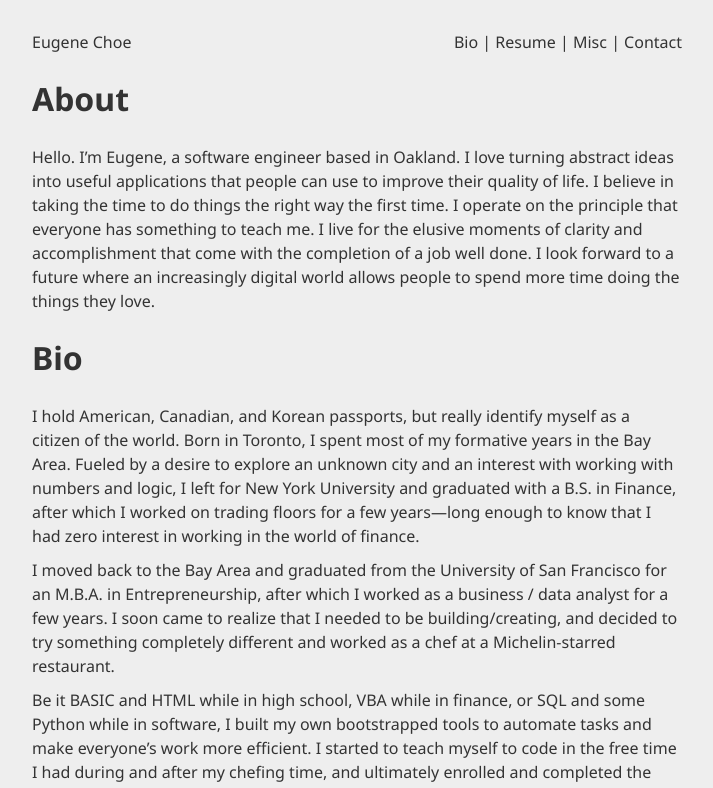
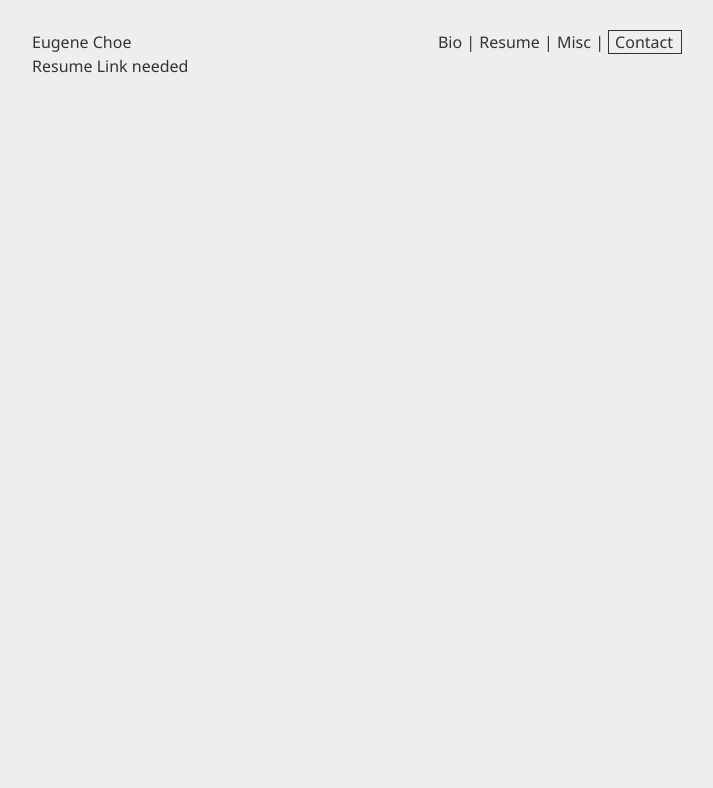
Before and after one commit to kurumai/choe.io, a plain HTML site: page index.html in a window 1280 px wide. Both pictures are taken after a click on the link "Resume". Shown: the top 788 px of the page, without its empty margins (283-996 px from the left). Drawn offline with nearby package versions, Linux system fonts and the light colour scheme.

Commit message:
Tab switching now functional Added additional sections and placeholder text Minor text editing Add css

```diff
--- a/index.html
+++ b/index.html
@@ -10,39 +10,45 @@
 	<div class="nav">
 		<div class="name">Eugene Choe</div>
 		<div class="links">
-		<a href="#" class="nav-item">Bio</a> |
-		<a href="#" class="nav-item">Resume</a> |
-		<a href="#" class="nav-item">Misc</a> |
-		<a href="#" class="nav-item">Contact</a>
+			<a href="#" onclick="ActiveTab('.bio')">Bio</a> |
+			<a href="#" onclick="ActiveTab('.resume')">Resume</a> |
+			<a href="#" onclick="ActiveTab('.misc')">Misc</a> |
+			<a href="#" id="contact" onclick="ActiveTab('.contact')">Contact</a>
 		</div>
 	</div>
-
-<div class="about">
+	<div class="display-text">
+		<div class="block-text about active">
 			<h1>About</h1>
 			Hello.
 
 			I’m Eugene, a software engineer based in Oakland. I love turning abstract ideas into useful applications that people can use to improve their quality of life. I believe in taking the time to do things the right way the first time. I operate on the principle that everyone has something to teach me. I live for the elusive moments of clarity and accomplishment that come with the completion of a job well done. I look forward to a future where an increasingly digital world allows people to spend more time doing the things they love.
 		</div>
 
-<div class="bio">
+		<div class="block-text bio">
 			<h1>Bio</h1>
 			<p>
-I hold American, Canadian, and Korean passports, but really identify myself as a citizen of the world. Born in Toronto, I spent most of my formative years in the Bay Area. Fueled by a desire to explore an unknown city and an interest with working with numbers and logic, I left for New York University and graduated with a B.S. in Finance, after which I worked on trading floors for a few years—long enough to know that I had zero interest in working in the world of finance.
+			I hold American, Canadian, and Korean passports, but really identify myself as a citizen of the world. Born in Toronto, I spent most of my formative years in the Bay Area. Fueled by a desire to explore an unknown city and an interest with working in a quantitative field, I left for New York University and graduated with a B.S. in Finance, after which I worked on trading floors for a few years—-long enough to know that I had zero interest in working in the world of finance.
 			</p>
 			<p>
-I moved back to the Bay Area and graduated from the University of San Francisco for an M.B.A. in Entrepreneurship, after which I worked as a business / data analyst for a few years. I soon came to realize that I needed to be building/creating, and decided to try something completely different and worked as a chef at a Michelin-starred restaurant.
+			I spent some time as a data analyst until I was laid off, and the combination of feeling like I was at a transitional point in life and the desire to have a career experiment which I found to be a great time to explore a serious hobby of mine and worked my way onto the line at a Michelin-starred restaurant.
 			</p>
 			<p>
-Be it BASIC and HTML while in high school, VBA while in finance, or SQL and some Python while in software, I built my own bootstrapped tools to automate tasks and make everyone’s work more efficient. I started to teach myself to code in the free time I had during and after my chefing time, and ultimately enrolled and completed the advanced immersive program at Hack Reactor. Along the way, I’ve discovered a passion for building applications that I’m unable to shake even if I wanted to.
+			Passion is great, but the desire for intellectual stimulation was too great for me to ignore.
 			</p>
 			<p>
-Constant to my life over the years has been the desire to create mental or physical discomfort in my life as a way of strengthening myself for the challenges that inevitably lie ahead. If I’m not being challenged, then I know that I’m not growing. Bottom line: I love what I do and will do whatever it takes to further my career.
+			Be it BASIC and HTML while in high school, VBA while in finance, or SQL and some Python while in software, I built my own bootstrapped tools to automate tasks and make everyone’s work more efficient. I started to teach myself to code in the free time I had during and after my chefing time, and ultimately enrolled in and completed the immersive program at Hack Reactor. Along the way, I’ve discovered a passion for building applications that I’m unable to shake even if I wanted to.
+			</p>
+			<p>
+			Bottom line: I love what I do and will do whatever it takes to further my career.
 			</p>
 			<p>
 			Let’s build something awesome together.
 			</p>
 		</div>
-<div class="misc">
+		<div class="block-text resume">
+			Resume Link needed
+		</div>
+		<div class="block-text misc">
 			<h1>Miscellaneous</h1>
 			Cooking meals from scratch for 1 - 50 people
 
@@ -53,14 +59,30 @@ Free time is spent: Yoga, Motorcycling, Cooking, Hiking/Camping, Reading a good
 			Blockchain
 			IoT
 		</div>
+
+		<div class="block-text contact">
+			<h1>Contact</h1>
+			Contact page!
+		</div>
+
+	</div>
 </div>
 <script>
+function ActiveTab(name) {
+	$('.block-text').removeClass('active');
+	$(name).addClass('active');
+}
+
 $(document).ready(function() {
 	console.log('ready!');
+
 	$('.nav-item').on('click', function() {
-		console.log($(this).text());
+		document.getElementByClassName();
+		console.log(this.className);
 	})
 });
 </script>
 </body>
 </html>
+
+<!-- Constant to my life over the years has been the desire to create mental or physical discomfort in my life as a way of strengthening myself for the challenges that inevitably lie ahead. If I’m not being challenged, then I know that I’m not growing.  -->
--- a/styles.css
+++ b/styles.css
@@ -22,10 +22,6 @@ p {
 	justify-content: space-between;
 }
 
-.name {
-
-}
-
 .links a {
 	color: #333333;
 	text-decoration: none;
@@ -35,3 +31,18 @@ p {
 	color: #333333;
 	text-decoration: underline;
 }
+
+.links #contact {
+	border-style: solid;
+	border-width: 1.5px;
+	padding: 0px 8px 0px 6px;
+	/*text-align: center;*/
+}
+
+.block-text {
+	display: none;
+}
+
+.active {
+	display: inline;
+}
```
Lines whose indentation alone changed are shown as unchanged.
